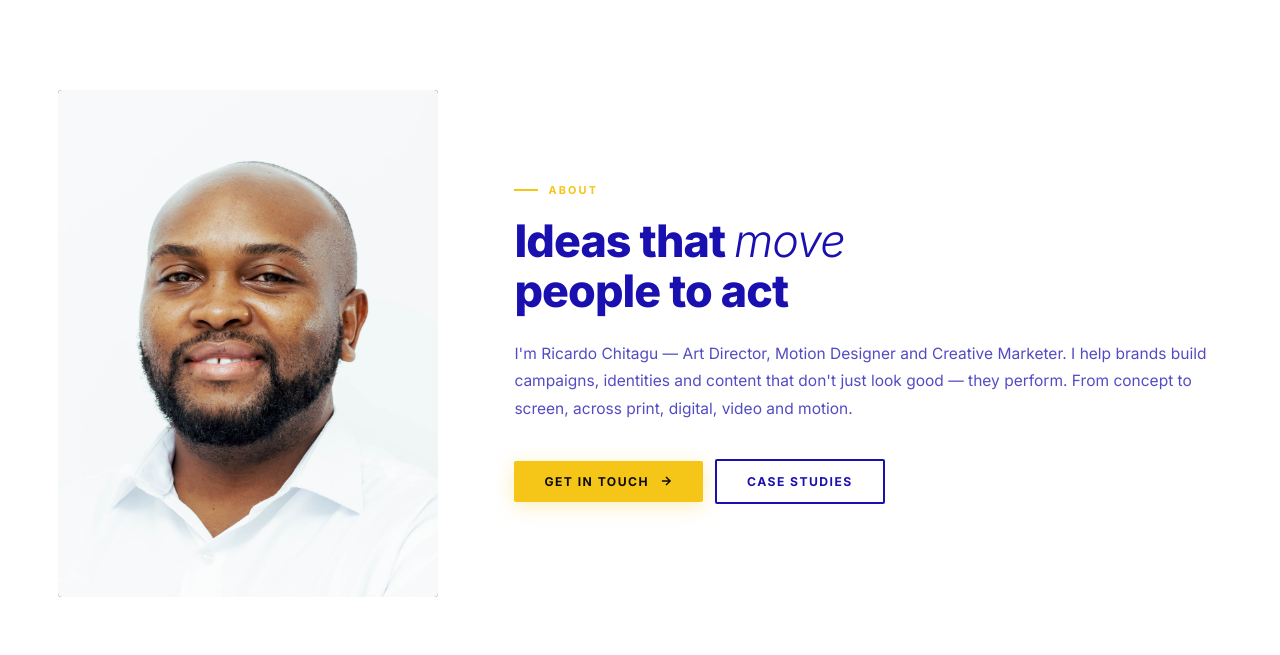
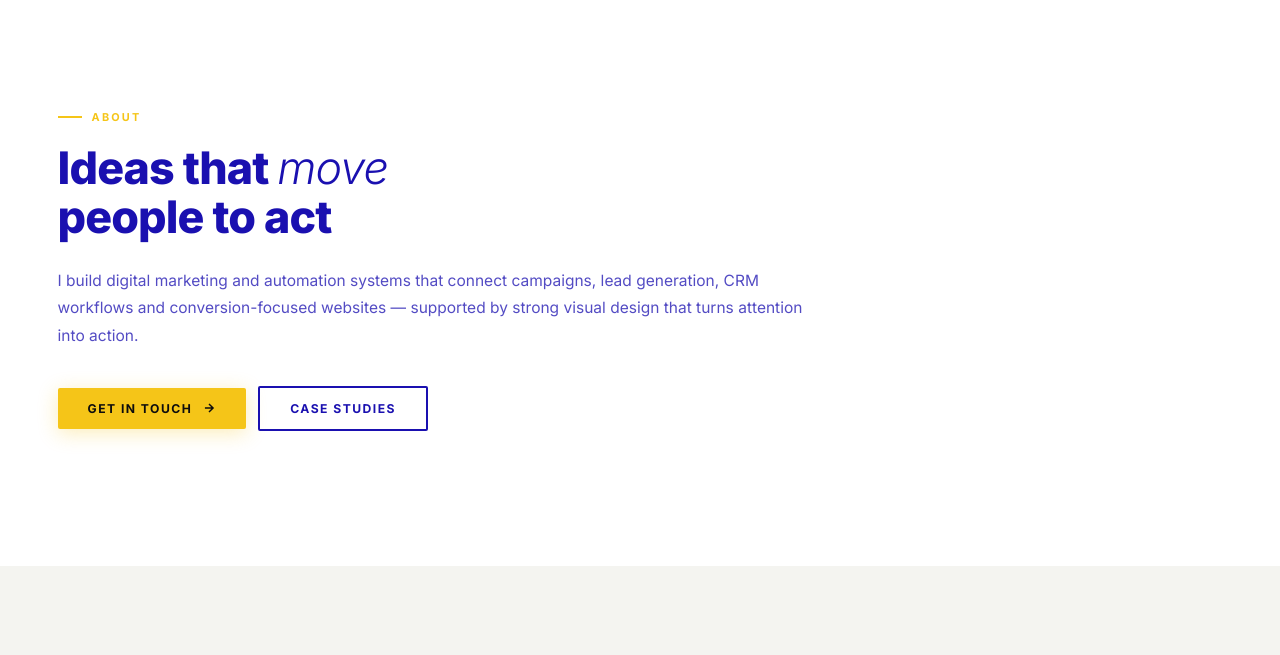
Before and after one commit to Ricki100/Ricreations, a plain HTML site: page index.html in a window 1280 px wide. Shown: the part 825-1480 px from the top of the page. Drawn offline with nearby package versions, Linux system fonts and the light colour scheme; a script that the page names is missing.

Commit message:
Update index.html

```diff
--- a/index.html
+++ b/index.html
@@ -209,9 +209,7 @@
     /* ── INTRO ── */
     .intro {
       padding: var(--section-y) var(--gutter);
-      display: grid;
-      grid-template-columns: minmax(260px, 380px) minmax(0, 1fr);
-      gap: clamp(2.5rem, 6vw, 5rem);
+      display: block;
       align-items: center;
       max-width: var(--content-max);
       margin: 0 auto;
@@ -237,7 +235,7 @@
       background: var(--blue);
       transform-origin: bottom;
     }
-    .intro-content { padding: 20px 0; }
+    .intro-content { width: min(100%, 760px); padding: 20px 0; }
     .label {
       font-size: 0.68rem; font-weight: 700;
       letter-spacing: 0.2em; text-transform: uppercase;
@@ -793,19 +791,13 @@
 
   <!-- ── INTRO ── -->
   <section class="intro" id="intro">
-    <div class="intro-photo-wrap">
-      <div class="intro-photo-overlay" id="photoOverlay"></div>
-      <img src="assets/images/profile/ricardo-chitagu.png" alt="Ricardo Chitagu"
-        onerror="this.src='https://ui-avatars.com/api/?name=Ricardo+Chitagu&size=600&background=1a10b0&color=f5c518&bold=true'">
-    </div>
     <div class="intro-content">
       <div class="label">About</div>
       <h2 class="intro-heading">Ideas that <em>move</em><br>people to act</h2>
       <p class="intro-text">
-        I'm Ricardo Chitagu — Art Director, Motion Designer and Creative Marketer.
-        I help brands build campaigns, identities and content
-        that don't just look good — they perform. From concept to screen, across
-        print, digital, video and motion.
+        I build digital marketing and automation systems that connect campaigns,
+        lead generation, CRM workflows and conversion-focused websites — supported
+        by strong visual design that turns attention into action.
       </p>
       <div class="intro-actions">
         <a href="mailto:rchitagu@gmail.com" class="btn btn-gold">
@@ -1028,16 +1020,6 @@
     });
   }
 
-  // ── PHOTO REVEAL ──
-  gsap.to('#photoOverlay', {
-    scaleY: 0, duration: 1.2, ease: 'power4.inOut',
-    scrollTrigger: { trigger: '.intro', start: 'top 75%', toggleActions: 'play none none reverse' }
-  });
-  gsap.to('.intro-photo-wrap img', {
-    scale: 1, duration: 1.4, ease: 'power4.out',
-    scrollTrigger: { trigger: '.intro', start: 'top 75%', toggleActions: 'play none none reverse' }
-  });
-
   // ── INTRO CONTENT ──
   st('.intro-content', '.intro-content > *', { opacity: 0, y: 40, duration: 0.9, ease: 'power3.out', stagger: 0.1 });
 
```
